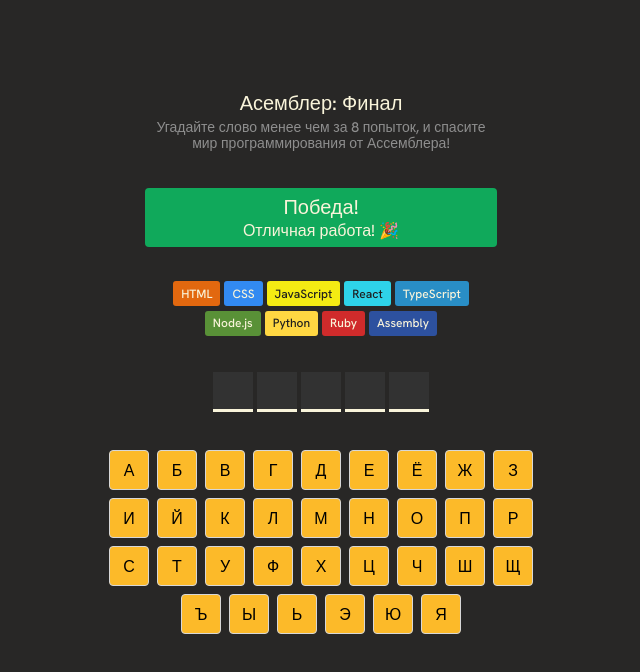
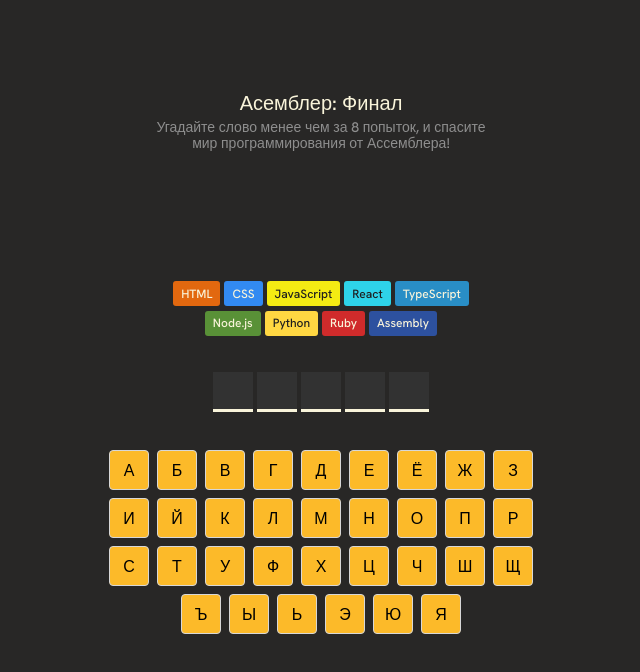
Before and after one commit to ArginP/assembly-end-game-react, a React (Vite) app: page / in a window 1280 px wide. Shown: the top 672 px of the page, without its empty margins (319-959 px from the left). Built offline with nearby package versions, Linux system fonts and the light colour scheme.

Commit message:
feat: add conditional render to GameStatus component based on is game won or lost

```diff
--- a/src/App.tsx
+++ b/src/App.tsx
@@ -6,8 +6,6 @@
 import { Keyboard } from './components/Keyboard'
 import { NewGameBtn } from './components/NewGameBtn'
 import { languages } from './assets/languages'
-
-export type GameStatusState = 'inProgress' | 'isWon' | 'isLost'
 
 export interface WordDisplayProps {
   currentWord: string
@@ -20,25 +18,30 @@
   setGuessedLetters?: Dispatch<SetStateAction<string[]>>
 }
 
+export interface GameStatusProps {
+  isGameLost: boolean
+  isGameWon: boolean
+}
+
 function App() {
-  // const [gameStatusState, setGameStatusState] = useState<GameStatusState>('inProgress')
-  // console.log(gameStatusState)
-
   const [currentWord, setCurrentWord] = useState<string>('реакт')
   const [guessedLetters, setGuessedLetters] = useState<Array<string>>([])
 
   const wrongGuesses = guessedLetters.filter(
     (guessedLetter) => !currentWord.includes(guessedLetter)
   ).length
-  const isGameOver = languages.length <= wrongGuesses + 1
-
-  console.log(isGameOver)
+  const isGameLost = languages.length <= wrongGuesses + 1
+  const isGameWon = guessedLetters.length - wrongGuesses >= currentWord.length
+  const isGameOver = isGameLost || isGameWon
 
   return (
     <>
       <main>
         <Header />
-        <GameStatus />
+        <GameStatus
+          isGameLost={isGameLost}
+          isGameWon={isGameWon}
+        />
         <HealthBar wrongGuesses={wrongGuesses} />
         <WordDisplay
           currentWord={currentWord}
--- a/src/components/GameStatus.tsx
+++ b/src/components/GameStatus.tsx
@@ -1,13 +1,19 @@
 // import type { GameStatusState } from '../App'
 
-export function GameStatus() {
-  // const gameStatus = props
-  // console.log(gameStatus);
+import clsx from 'clsx'
+import { GameStatusProps } from '../App'
 
+export function GameStatus(props: GameStatusProps) {
   return (
-    <section className="game-status">
-      <h2 className="game-status-heading">Победа!</h2>
-      <div className="game-status-text">Отличная работа! 🎉</div>
+    <section
+      className={clsx(
+        'game-status',
+        { 'game-won': props.isGameWon },
+        { 'game-lost': props.isGameLost }
+      )}
+    >
+      <h2 className="game-status-heading"></h2>
+      <div className="game-status-text"></div>
     </section>
   )
 }
--- a/src/main.scss
+++ b/src/main.scss
@@ -19,6 +19,7 @@
 $green: #10a95b;
 $yellow: #fcba29;
 $red: #ec5d49;
+$deepRed: #b11414;
 $blue: #11b5e5;
 $black: #000;
 
@@ -84,21 +85,48 @@
 
     section.game-status {
       @include flexContainer;
-      background-color: $green;
-      color: $beigeColor;
+      visibility: hidden;
       height: rem(59);
       width: rem(352);
       border-radius: rem(4);
       margin-block: 1rem;
 
-      h2.game-status-heading {
-        font-size: rem(20);
-        font-weight: 500;
+      &.game-won {
+        visibility: visible;
+        background-color: $green;
+        color: $beigeColor;
+
+        h2.game-status-heading::after {
+          display: block;
+          content: 'Победа!';
+          font-size: rem(20);
+          font-weight: 500;
+        }
+
+        div.game-status-text::after {
+          content: 'Отличная работа! 🎉';
+          font-size: rem(16);
+          font-weight: 500;
+        }
       }
 
-      div.game-status-text {
-        font-size: rem(16);
-        font-weight: 500;
+      &.game-lost {
+        visibility: visible;
+        background-color: $deepRed;
+        color: $beigeColor;
+
+        h2.game-status-heading::after {
+          display: block;
+          content: 'Игра окончена!';
+          font-size: rem(20);
+          font-weight: 500;
+        }
+
+        div.game-status-text::after {
+          content: 'Пришло время учить Ассемблер 😭';
+          font-size: rem(16);
+          font-weight: 500;
+        }
       }
     }
 
```
